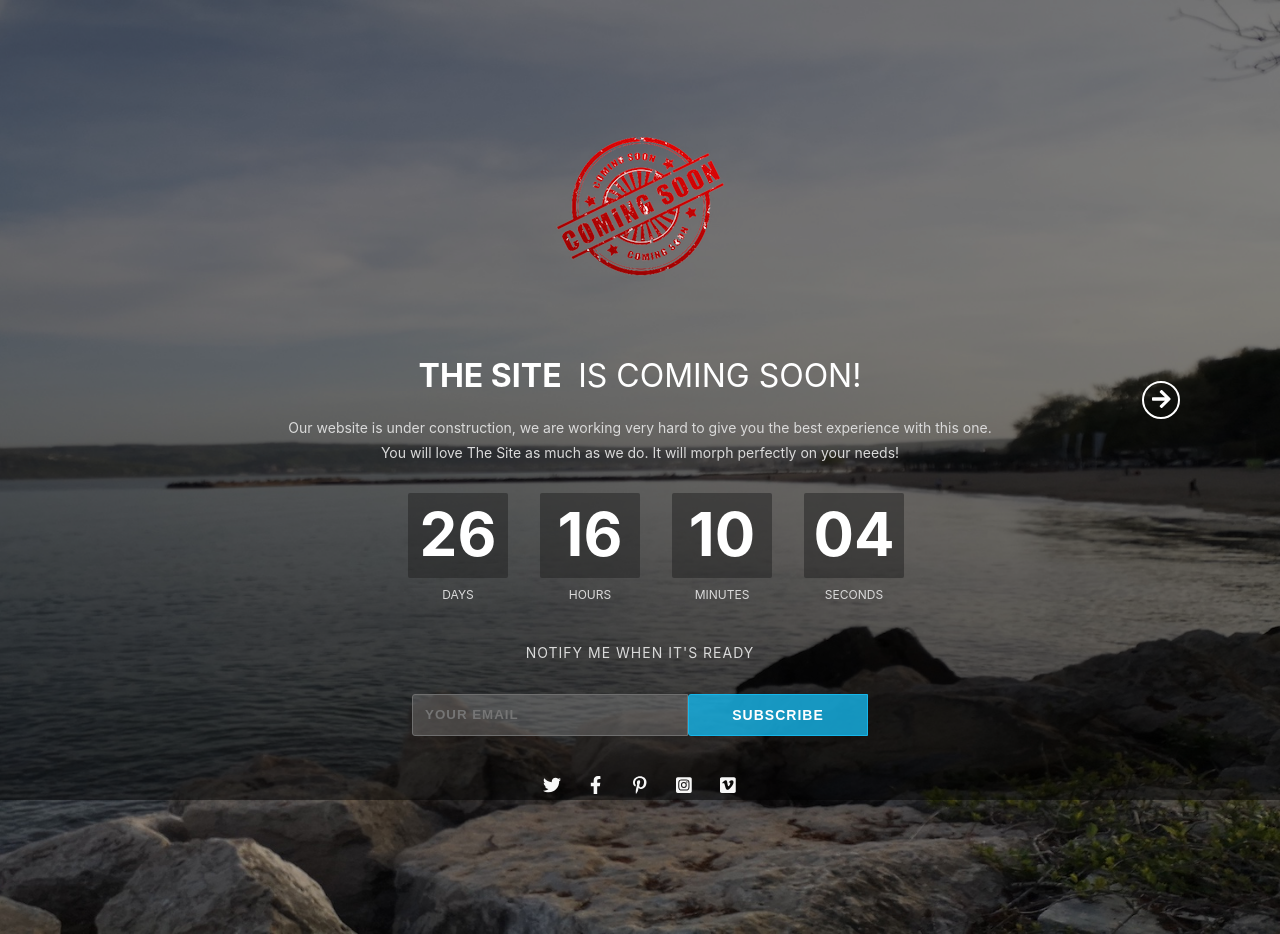
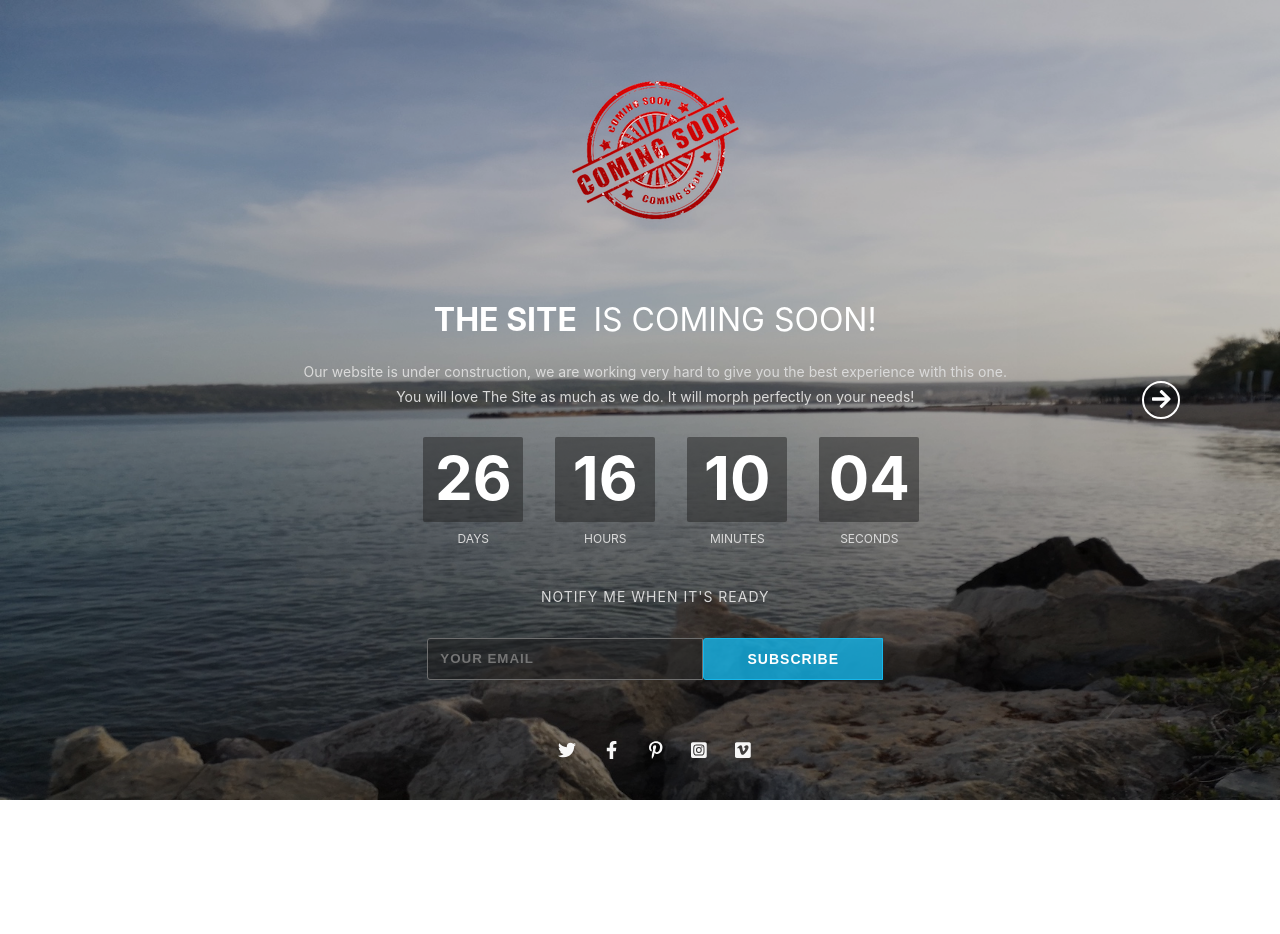
Before and after one commit to martokenarov/coming-soon-template, a React (Create React App) app: page / in a window 1280 px wide. After the commit the page ends 800 px from the top, so only its background shows below. Built offline with nearby package versions, Linux system fonts and the light colour scheme.

Commit message:
finished news letter form and fixed styles

```diff
--- /dev/null
+++ b/public/env.js
@@ -0,0 +1,5 @@
+window.env = {
+  "USER_ID": "",
+  "TEMPLATE_ID": "",
+  "SERVICE": ""
+};
--- a/public/index.html
+++ b/public/index.html
@@ -25,6 +25,7 @@
       Learn how to configure a non-root public URL by running `npm run build`.
     -->
     <title>Coming Soon</title>
+    <script id="react-dotenv" src="./env.js"></script>
   </head>
   <body>
     <noscript>You need to enable JavaScript to run this app.</noscript>
--- a/src/components/Background.module.css
+++ b/src/components/Background.module.css
@@ -1,8 +1,8 @@
 .Img {
-    height:100%;
-    background-size: cover;
-    background-repeat: no-repeat;
-    background-position: top right;
+    -webkit-background-size: cover;
+  -moz-background-size: cover;
+  -o-background-size: cover;
+  background-size: cover;
 }
 
 .overlay {
--- a/src/components/Background.tsx
+++ b/src/components/Background.tsx
@@ -9,7 +9,7 @@ const Background: React.FC<BackgroundProps> = ({children}) => {
             <div className={styles.Img} style={{backgroundImage: `url(${process.env.PUBLIC_URL}${'/images/bg_desktop.jpg'})`}}>
                 {children}
             </div>
-            <div className={styles.overlay} style={{background: 'rgba(0,0,0,0.5)', backgroundImage:`url(${process.env.PUBLIC_URL}${'/images/overlay.png'}) repeat`}}></div>
+            <div className={styles.overlay} style={{background: 'rgba(0,0,0,0.2)', backgroundImage:`url(${process.env.PUBLIC_URL}${'/images/overlay.png'}) repeat`}}></div>
         </>
     );
 }
--- a/src/components/Main.module.css
+++ b/src/components/Main.module.css
@@ -1,19 +1,29 @@
 .main {
     position:relative;
     max-width:816px;
-    height: 100%;
-	padding-bottom:84px;
-	padding-top:84px;
+    height: 100vh;
     margin:0 auto;
     z-index:99;
 }
 
 .inner {
-	padding:42px 24px;
+    position: absolute;
+    top: 10%;
+    left: 10%;
+    margin: -10px 0 0 -10px;
 }
 
 @media only screen and (max-width: 480px) {
     .main {
         padding-top: 0;
+        height: 100%;
+    }
+
+    .inner {
+        padding:42px 24px;
+        position: relative;
+        top: 0%;
+        left: 0%;
+        margin: 0;
     }
 }
--- a/src/components/ModalButton.module.css
+++ b/src/components/ModalButton.module.css
@@ -12,9 +12,6 @@
 	-webkit-border-radius:999px;
 	-moz-border-radius:999px;
 	border-radius:999px;
-	-webkit-transition:all 0.3s;
-	-moz-transition:all 0.3s;
-	transition:all 0.3s;
 	-webkit-transform:translateY(-50%);
 	-moz-transform:translateY(-50%);
 	-ms-transform:translateY(-50%);
--- a/src/components/NewsLetter.module.css
+++ b/src/components/NewsLetter.module.css
@@ -1,4 +1,4 @@
-.form {
+.news-letter {
 	display: flex;
 	flex-direction: column;
 }
@@ -8,6 +8,7 @@
 	flex-direction: row;
 	justify-content: center;
 	margin:0 auto;
+	height: 63px;
 }
 
 .subtitle {
@@ -26,8 +27,7 @@
 }
 
 .email-form input, button {
-	background:#6e6e6e;
-	background:rgba(169,169,169,0.3);
+	background:rgba(33,33,33,0.5);
 	border:1px solid #6e6e6e;
 	color:#fff;
 	font-weight:700;
--- a/src/components/NewsLetterForm.tsx
+++ b/src/components/NewsLetterForm.tsx
@@ -1,52 +1,56 @@
-import React from "react";
-import { Formik, Form, Field, ErrorMessage } from "formik";
+import React, { useState } from "react";
+import { Formik, Form } from "formik";
 import * as Yup from "yup";
+import emailjs from "emailjs-com";
+import env from "react-dotenv";
 import styles from "./NewsLetter.module.css";
 
-const EmailSchema = Yup.object().shape({
+const SubscribeSchema = Yup.object().shape({
   email: Yup.string().email("Invalid email").required("Required"),
 });
 
 type NewsLetterFormProps = {};
 
 const NewsLetterForm: React.FC<NewsLetterFormProps> = () => {
-  const initialValues = {
-    email: "",
-  };
+  const initialValues = { email: "" };
+  const [isSubscribe, setIsSubscribe] = useState(false);
 
-  const validate = (values) => {
-    let errors = {email: ''};
-    const regex = /^[^\s@]+@[^\s@]+\.[^\s@]{2,}$/i;
-    if (!values.email) {
-      errors.email = "Email is required";
-    } else if (!regex.test(values.email)) {
-      errors.email = "Invalid Email";
-    }
-    return errors;
-  };
-
-  const submitForm = (values) => {
-    console.log("Values: ", values);
-  };
   return (
+    <>
+      {isSubscribe ? (
+        <div className={styles["news-letter"]}>
+          <label className={styles["subtitle"]} htmlFor="email">
+            Thank you! We will contact you once we launch the website!
+          </label>
+        </div>
+      ) : (
         <Formik
           initialValues={initialValues}
-      validate={validate}
-      onSubmit={submitForm}
+          validationSchema={SubscribeSchema}
+          onSubmit={async ({ email }) => {
+            console.log("Form is validated! Submiting the form...", email);
+            // send email
+            try {
+              const result = await emailjs.send(
+                env.SERVICE,
+                env.TEMPLATE_ID,
+                { email: email },
+                env.USER_ID
+              );
+              if (result.status === 200) {
+                // hide horm and show message
+                setIsSubscribe(true);
+              }
+            } catch (error) {
+              console.log("error: ", error);
+            }
+          }}
         >
           {(formik) => {
-        const {
-          values,
-          handleChange,
-          handleSubmit,
-          errors,
-          touched,
-          handleBlur,
-          isValid,
-          dirty,
-        } = formik;
+            const { values, handleChange, errors, touched, isSubmitting } =
+              formik;
             return (
-          <form className={styles["form"]} onSubmit={handleSubmit}>
+              <Form className={styles["news-letter"]}>
                 <label className={styles["subtitle"]} htmlFor="email">
                   Notify Me When It's Ready
                 </label>
@@ -60,14 +64,22 @@ const NewsLetterForm: React.FC<NewsLetterFormProps> = () => {
                       onChange={handleChange}
                       value={values.email}
                     ></input>
-                {errors.email !== '' && touched.email ? <span className={styles['error']}>Email address is required</span> : null}
+                    {touched.email && errors.email ? (
+                      <span className={styles["error"]}>
+                        Email address is required
+                      </span>
+                    ) : null}
                   </div>
-              <button type="submit">Subscribe</button>
+                  <button type="submit" disabled={isSubmitting}>
+                    {isSubmitting ? "Please wait..." : "Subscribe"}
+                  </button>
                 </div>
-          </form>
+              </Form>
             );
           }}
         </Formik>
+      )}
+    </>
   );
 };
 
--- a/src/index.tsx
+++ b/src/index.tsx
@@ -3,6 +3,8 @@ import ReactDOM from 'react-dom';
 import './index.module.css';
 import App from './App';
 import reportWebVitals from './reportWebVitals';
+
+require('dotenv').config({path: '../.env'});
 
 ReactDOM.render(
   <React.StrictMode>
```
Also changed, not shown: package.json (+8 -2 lines), 2 other files (tests, documents, lock files or other folders). Lines whose indentation alone changed are shown as unchanged.
